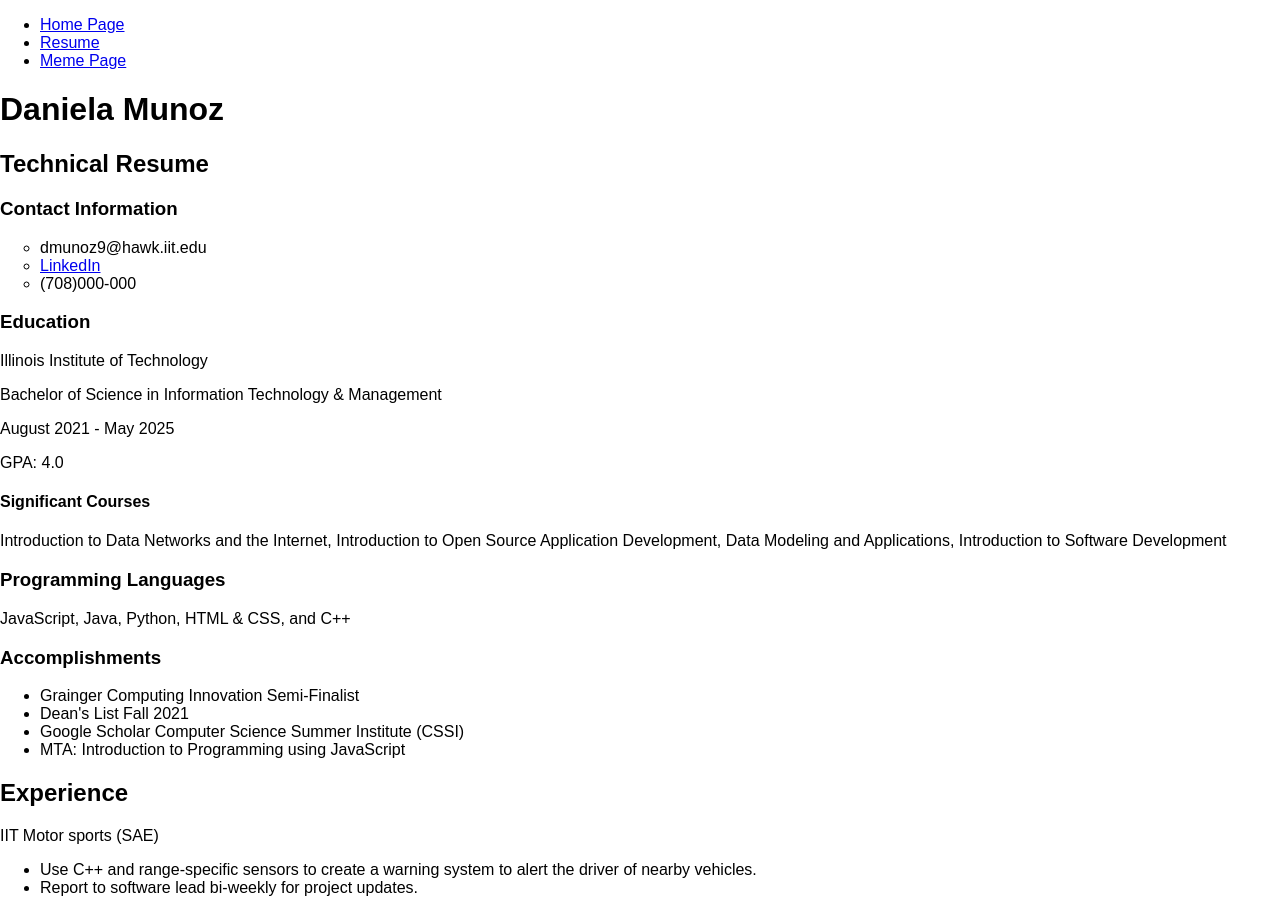
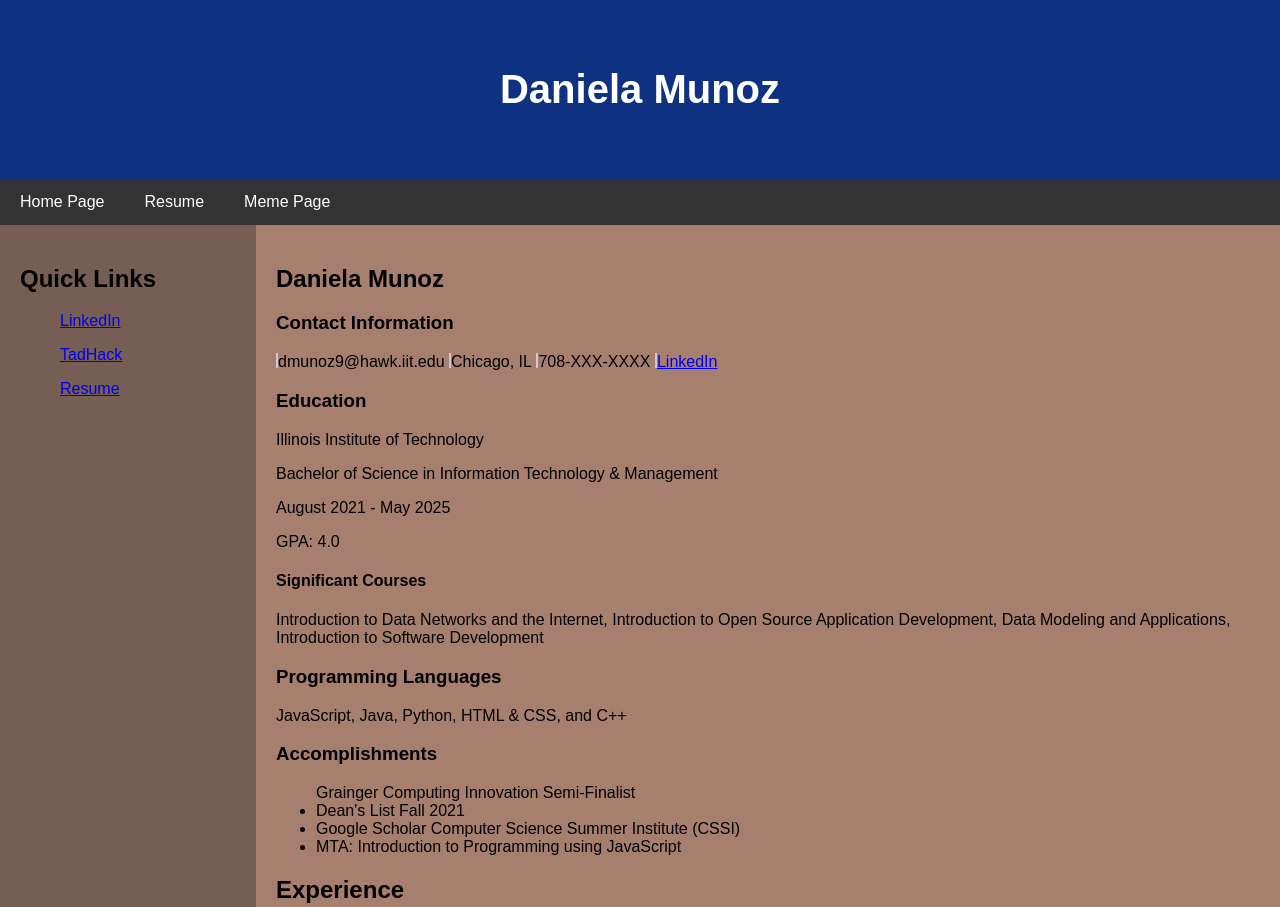
Before and after one commit to DMunoz-832/Project2, a plain HTML site: page resume.html in a window 1280 px wide. Shown: the top 907 px of the page. Drawn offline with Linux system fonts and the light colour scheme.

Commit message:
update-resume-style

```diff
--- a/css/style.css
+++ b/css/style.css
@@ -21,7 +21,7 @@
     color: white;
   }
 
-  /* Increase the font size of the heading */
+  /* Bigger font size for heading */
   .header h1 {
     font-size: 40px;
   }
@@ -78,20 +78,6 @@
     padding: 20px;
   }
 
-  /* Fake image, just for this example */
-  .fakeimg {
-    background-color: #aaa;
-    width: 100%;
-    padding: 20px;
-  }
-
-  /* Footer */
-  .footer {
-    padding: 20px;
-    text-align: center;
-    background: #ddd;
-  }
-
   /*centering images*/
   .center {
     width: 400px;
@@ -105,3 +91,11 @@
     ul.a {
         list-style-type: circle;
     }
+
+    /*vertical line between text*/
+    .vertical-line{
+      display: inline-block;
+      border-left: 2px solid #ccc;
+      margin: 0 00px;
+      height: 15px;
+  }
--- a/resume.html
+++ b/resume.html
@@ -1,28 +1,38 @@
 <!DOCTYPE html>
 <html lang="en">
 <head>
-    <meta charset="utf-8"/>
-    <title>Technical Resume</title>
+<title>Home Page #Project 2</title>
+<meta charset="UTF-8">
+<meta name="viewport" content="width=device-width, initial-scale=1">
 <link rel="stylesheet" href="css/style.css">
+<link rel="resetsheet" href="css/reset.css">
 </head>
 <body>
-    <element class="resumepagecolor">
-    <div class="gradient-dark-linear">
-    <nav id="navigation">
-      <ul>
-        <li><a href="index.html">Home Page</a></li>
-        <li><a href="resume.html">Resume</a></li>
-        <li><a href="memepage.html">Meme Page</a></li>
-      </ul>
-    </nav>
+<div class="header">
   <h1>Daniela Munoz</h1>
-    <h2>Technical Resume</h2>
+</div>
+<div class="navbar">
+  <a href="index.html" class="left">Home Page</a>
+  <a href="resume.html" class="left">Resume</a>
+  <a href="memepage.html" class="left">Meme Page</a>
+</div>
+<div class="row">
+  <div class="side">
+    <h2>Quick Links</h2>
+    <div class="ul.bullets">
+        <ul><a href="https://bit.ly/danielaMunoz-LinkedIn">LinkedIn</a></ul>
+        <ul><a href="https://youtu.be/WDgRcC-U_4w">TadHack</a></ul>
+        <ul><a href="DanielaMunozTech.Resume.pdf">Resume</a></ul>
+    </div>
+  </div>
+  <div class="main">
+    <h2>Daniela Munoz</h2>
     <h3>Contact Information</h3>
-    <ul class="a">
-      <li>dmunoz9@hawk.iit.edu</li>
-      <li><a href="https://bit.ly/danielaMunoz-LinkedIn">LinkedIn</a></li>
-      <li>(708)000-000</li>
-    </ul>
+    <span class="vertical-line">dmunoz9@hawk.iit.edu</span>
+    <span class="vertical-line">Chicago, IL</span>
+    <span class="vertical-line">708-XXX-XXXX</span>
+    <span class="vertical-line"><a href="https://bit.ly/danielaMunoz-LinkedIn">LinkedIn</a></span>
+
     <h3>Education</h3>
     <p>Illinois Institute of Technology</p>
 	<p>Bachelor of Science in Information Technology & Management</p>
@@ -34,14 +44,12 @@
 	<h3>Programming Languages</h3>
 	<p>JavaScript, Java, Python, HTML & CSS, and C++</p>
     <h3>Accomplishments</h3>
-    <div>
-      <ul /*class="accomplishments"*/>
+    <ul
     <li>Grainger Computing Innovation Semi-Finalist</li>
     <li>Dean's List Fall 2021</li>
     <li>Google Scholar Computer Science Summer Institute (CSSI)</li>
     <li>MTA: Introduction to Programming using  JavaScript</li>
   </ul>
-    </div>
 <h2>Experience</h2>
 <p>IIT Motor sports (SAE)</p>
 <ul>
@@ -59,6 +67,6 @@
 <h3>Download Resume</h3>
 <p>You can download a PDF of my resume here:<a href="DanielaMunozTech.Resume.pdf">Resume</a></p>
   </div>
-  </element>
+</div>
 </body>
 </html>
```
Also changed, not shown: index.html (+1 -1 lines), 1 other file. Lines whose indentation alone changed are shown as unchanged.
